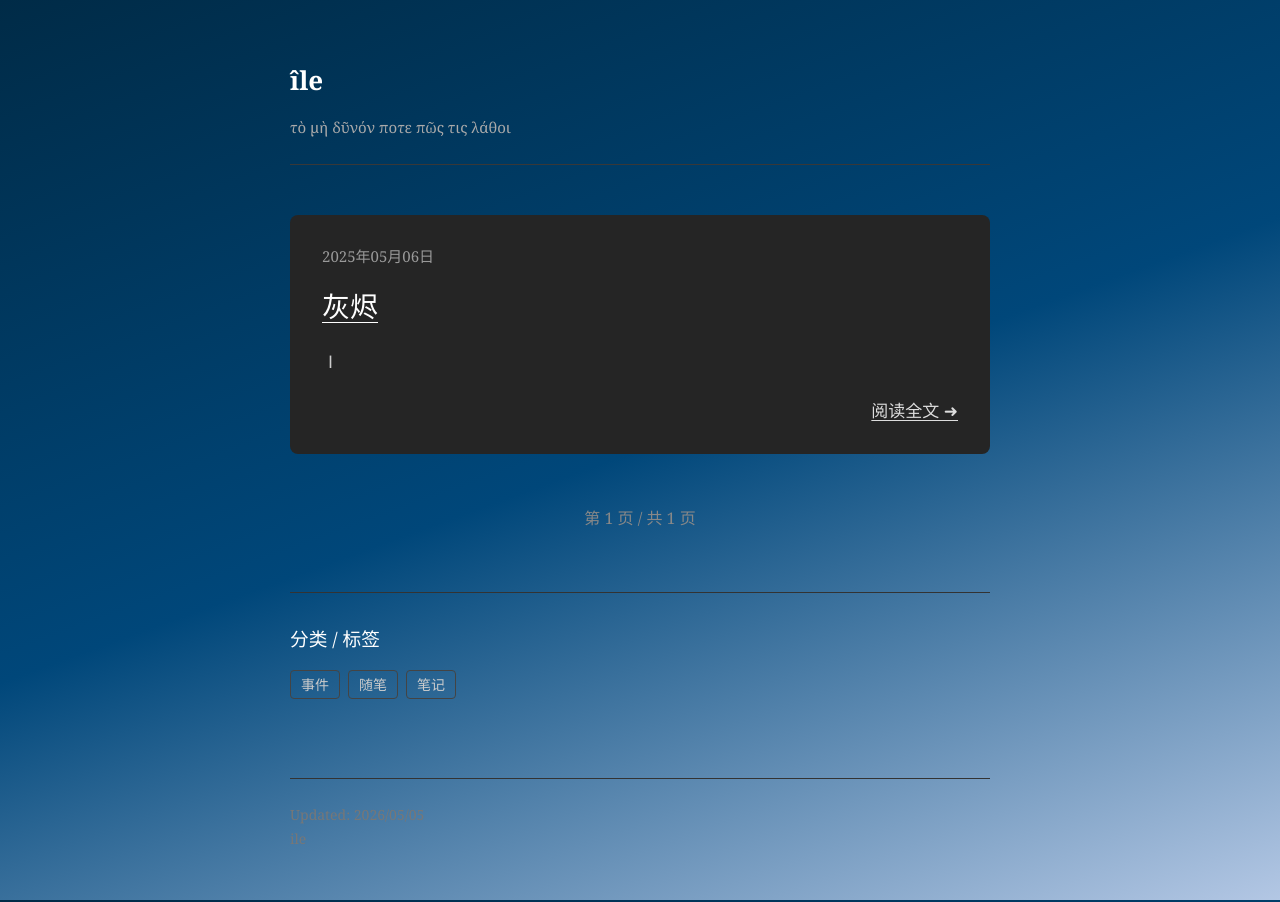
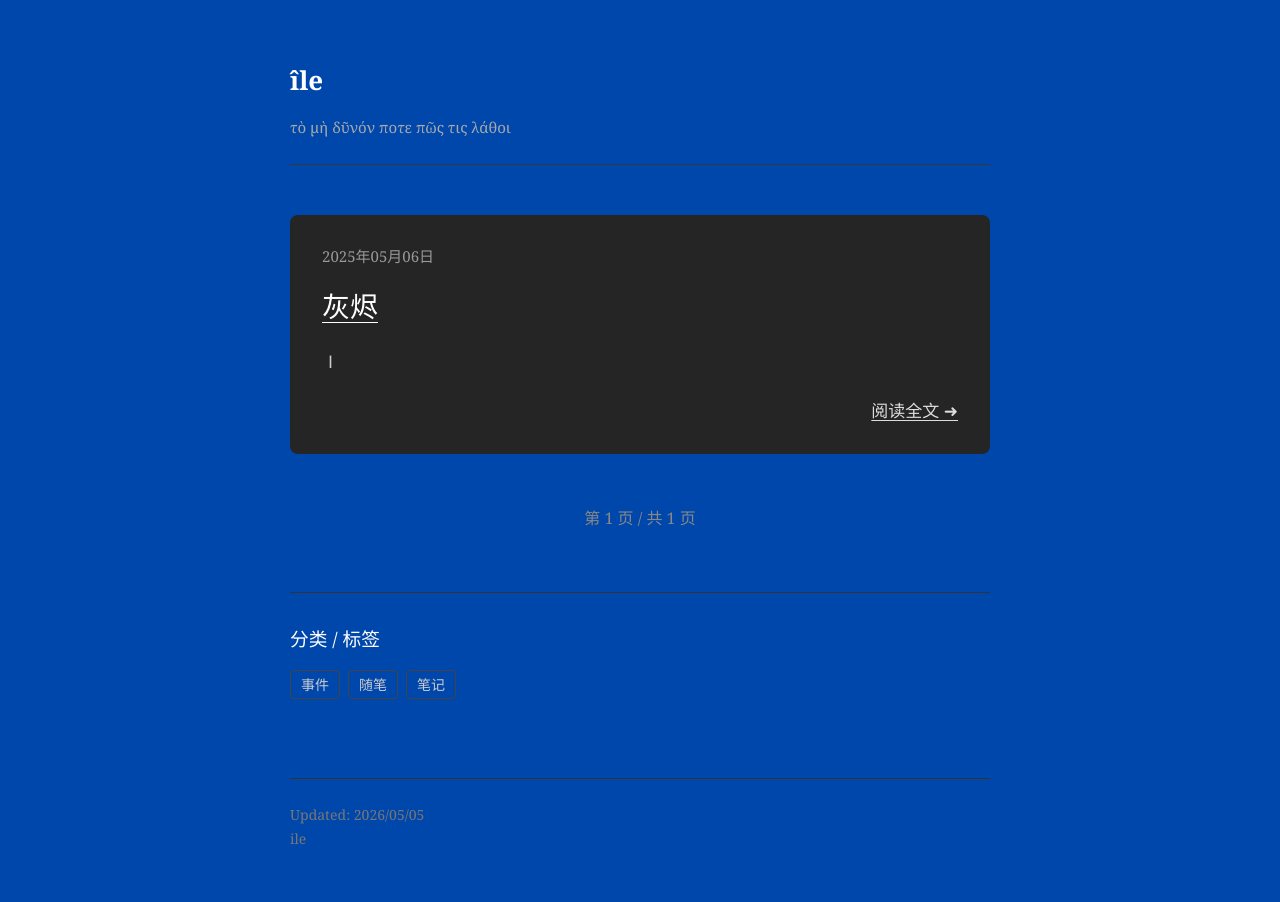
Before and after one commit to ileGrabe/gr, a Jekyll site: the page built from index.html, in a window 1280 px wide. Built offline with Jekyll 4.4.1, drawn with Linux system fonts in a browser that asks for light colours; the list of posts is cut into pages by our own code.

Commit message:
Update style.css

```diff
--- a/assets/style.css
+++ b/assets/style.css
@@ -6,16 +6,14 @@
 
 body {
   font-family: Georgia, 'Times New Roman', serif;
-  background-color: #003153;
-  background-image: linear-gradient(160deg, #002b47 0%, #00477a 50%, #b3c7e4 100%);
-  color: #e5e5e5;
+  /* 精准还原你这张图里的普鲁士蓝色号 */
+  background-color: #0047ab;
+  color: #ffffff;
   max-width: 740px;
   margin: 0 auto;
   padding: 50px 20px;
   line-height: 1.75;
   -webkit-font-smoothing: antialiased;
-  background-attachment: fixed;
-  background-size: cover;
 }
 
 .site-header {
```
